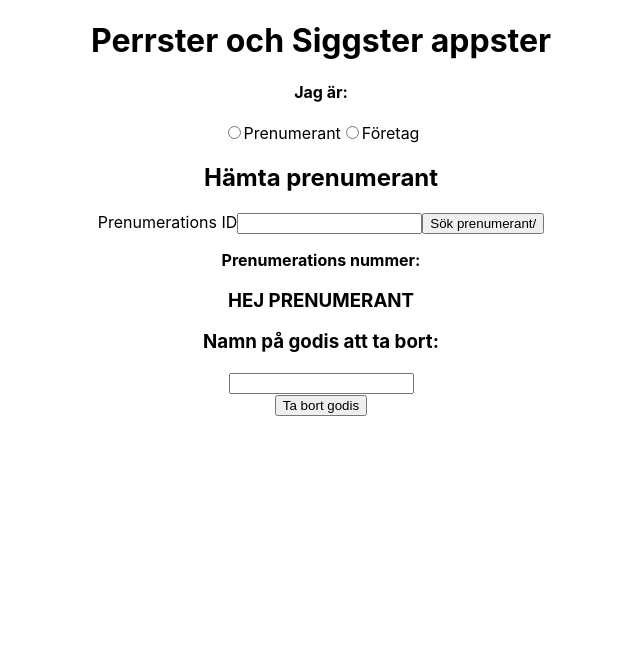
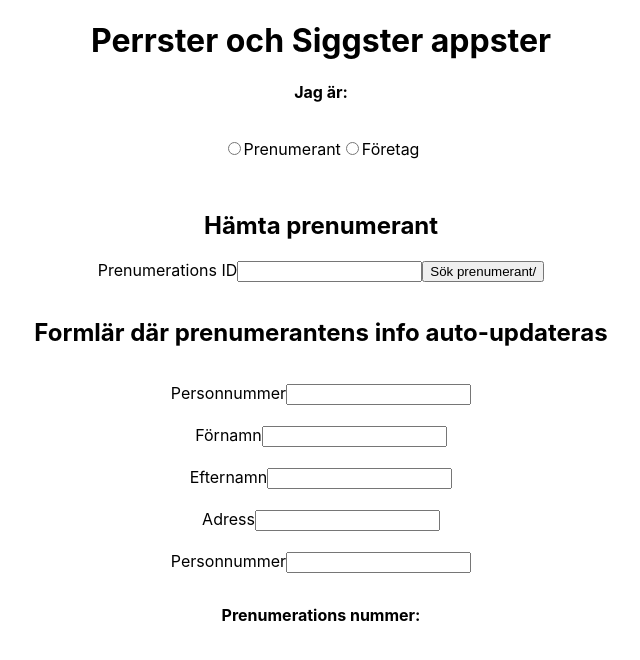
Before and after one commit to pesjo/annonsis, a React (Create React App) app in the folder frontapp/: page / in a window 1280 px wide. Shown: the top 660 px of the page, without its empty margins (319-959 px from the left). Built offline with nearby package versions, Linux system fonts and the light colour scheme.

Commit message:
FORMULÄR FÖR PREenumerant

```diff
--- a/frontapp/src/App.css
+++ b/frontapp/src/App.css
@@ -5,6 +5,10 @@
 .App-logo {
   height: 40vmin;
   pointer-events: none;
+}
+
+form{
+  padding: 1rem;
 }
 
 @media (prefers-reduced-motion: no-preference) {
@@ -28,6 +32,8 @@
   color: #61dafb;
 }
 
+
+
 @keyframes App-logo-spin {
   from {
     transform: rotate(0deg);
--- a/frontapp/src/App.js
+++ b/frontapp/src/App.js
@@ -48,6 +48,25 @@ function App() {
     // .then(data => console.log(data));
 
   };
+
+
+  const update_prenumerant = async (e) => {
+
+    console.log("TEST: update_prenumerant kallas");
+    // e.preventDefault()
+    // try {
+
+    //   //const prenumerant = { prenumerantnummer: 1 };
+    //   const response = await fetch(`/api/post/${prenumerantnummer}`);
+    //   const data = await response.json();
+    //   console.log("Nu ska informationen uppdateras");
+    //   console.log(data);
+    //   set_prenumerant_info(data);
+    // } catch (error) {
+    //   console.log("fångade ett error! här är det");
+    //   console.log(error);
+    // }
+  }
 
 
 
@@ -116,11 +135,98 @@ function App() {
       </form> */}
 
 
+    <h2>Formlär där prenumerantens info auto-updateras</h2>
+
+
+    <form className="UpdatePrenumerant" onSubmit={update_prenumerant}>
+    <div className = "field">
+      <label>Personnummer</label>
+      <input
+            type="text"
+            InputL= "namn"
+            name="prenumerationsnr"
+            defaultValue = {prenumerant_info.pre_persnr}
+            required
+            // onChange={(e) => {
+            //   set_prenumerationsnr(e.target.value);
+            // }}
+          />
+
+
+      </div>
+      <br/>
+      <div className = "field">
+    <label>Förnamn</label>
+    <input
+          type="text"
+          InputL= "namn"
+          name="prenumerationsnr"
+          defaultValue = {prenumerant_info.pre_fornamn}
+          required
+          // onChange={(e) => {
+          //   set_prenumerationsnr(e.target.value);
+          // }}
+        />
+
+    </div>
+     <br/>
+
+<div className = "field">
+
+<label>Efternamn</label>
+    <input
+          type="text"
+          InputL= "namn"
+          name="prenumerationsnr"
+          defaultValue = {prenumerant_info.pre_efternamn}
+          required
+          // onChange={(e) => {
+          //   set_prenumerationsnr(e.target.value);
+          // }}
+        />
+
+</div>
+<br/>
+<div className = "field">
+
+<label>Adress</label>
+    <input
+          type="text"
+          InputL= "namn"
+          name="prenumerationsnr"
+          defaultValue = {prenumerant_info.pre_adress}
+          required
+          // onChange={(e) => {
+          //   set_prenumerationsnr(e.target.value);
+          // }}
+        />
+</div>
+
+<br/>
+<div className = "field">
+
+<label>Personnummer</label>
+    <input
+          type="text"
+          InputL= "namn"
+          name="prenumerationsnr"
+          defaultValue = {prenumerant_info.pre_postnr}
+          required
+          // onChange={(e) => {
+          //   set_prenumerationsnr(e.target.value);
+          // }}
+        />
+</div>
+</form>
+
+
+
+
       <p>
         <strong>Prenumerations nummer:</strong> {prenumerant_info.pre_fornamn}
       </p>
-
-      <FormPrenumnerant></FormPrenumnerant>
+{/*
+      <FormPrenumnerant></FormPrenumnerant> */}
 
       {/* {[prenumerant_info].map((val) => {
       return (
```
